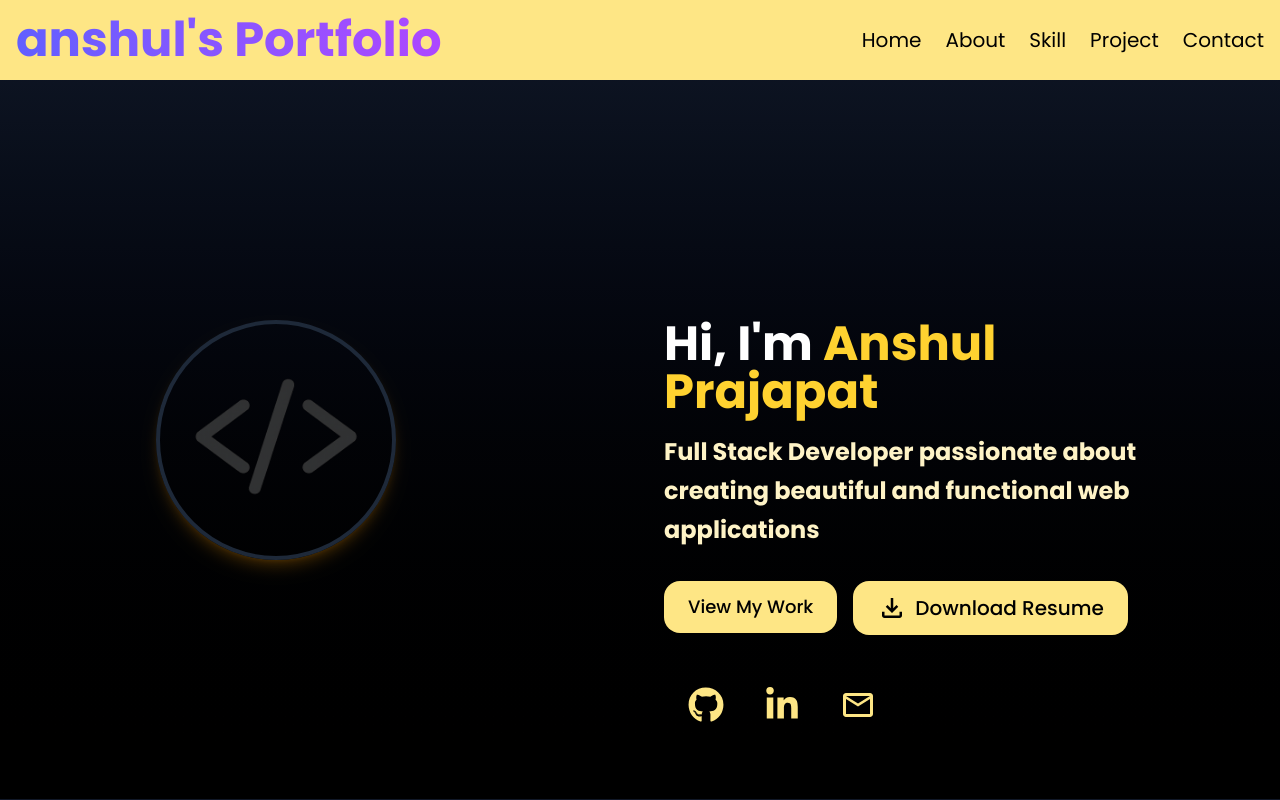
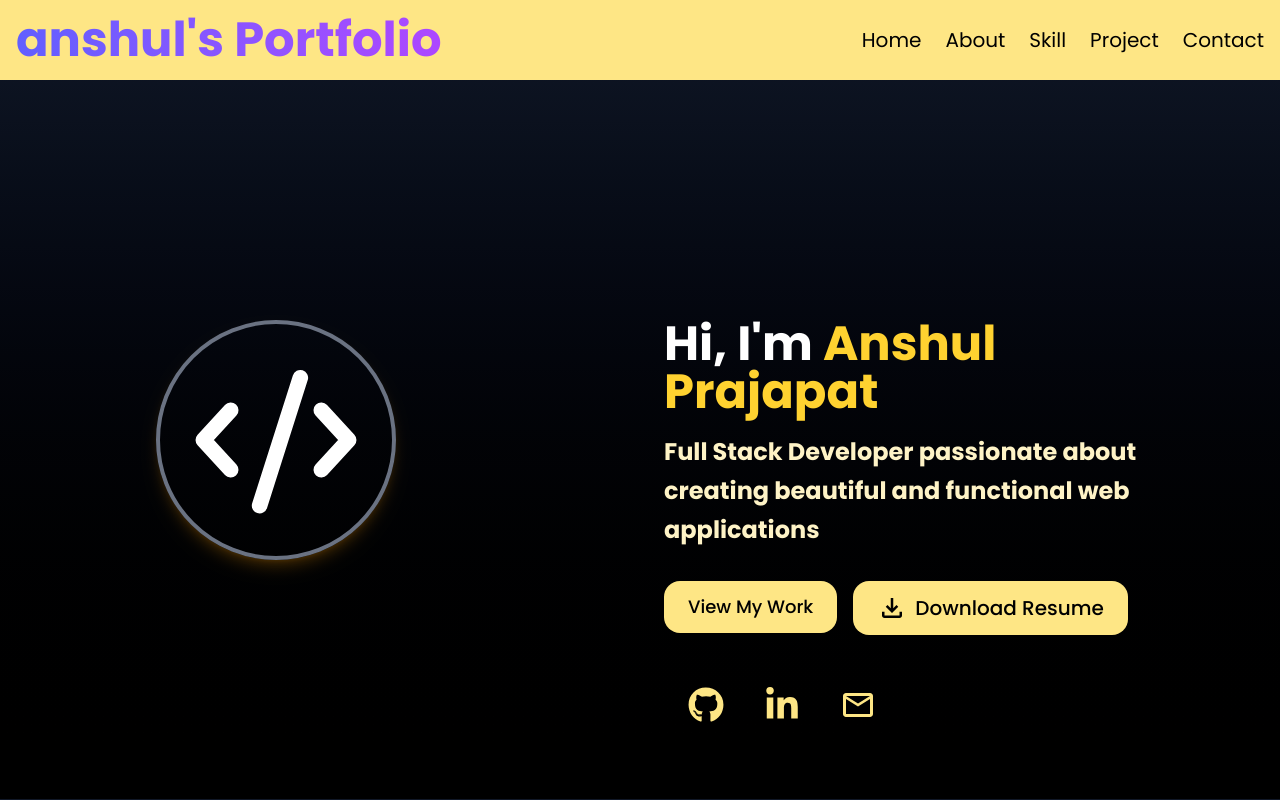
Before and after one commit to Anshul09052004/My-Portfolio, a React (Vite) app: page / in a window 1280 px wide. Shown: the top 800 px of the page. Built offline with nearby package versions, Linux system fonts and the light colour scheme.

Commit message:
minor changes

```diff
--- a/src/Component/Contact.jsx
+++ b/src/Component/Contact.jsx
@@ -1,9 +1,11 @@
 import React, { useState, useRef } from 'react';
 import { MdOutlineMail } from "react-icons/md";
-import { FaGithub, FaLinkedinIn } from "react-icons/fa";
 import emailjs from '@emailjs/browser';
 import { toast } from 'react-toastify';
 import { motion } from 'framer-motion';
+import { FaWhatsapp } from "react-icons/fa";
+import { MdLocationPin } from "react-icons/md";
+import { FaPhone } from "react-icons/fa6";
 
 function Contact() {
   const form = useRef();
@@ -76,25 +78,32 @@ function Contact() {
               I’d love to hear from you.
             </p>
 
-            <div className="space-y-5">
+            <div className="space-y-3">
               <div className="flex items-center gap-3 p-4 rounded-xl bg-white/5 backdrop-blur-md shadow-md hover:scale-105 transition duration-300">
-                <MdOutlineMail className="text-amber-400 text-2xl" />
-                <a href="mailto:anshulprajapat982@gmail.com" className="underline hover:text-amber-300 transition">
+                <span><MdOutlineMail className="text-amber-400 text-2xl" /></span>
+
+                <a href="mailto:anshulprajapat982@gmail.com" className=" hover:text-amber-300 transition">
                   anshulprajapat982@gmail.com
+                </a>
+              </div>
+              <div className="flex items-center gap-3 p-4 rounded-xl bg-white/5 backdrop-blur-md shadow-md hover:scale-105 transition duration-300">
+                <FaPhone className="text-amber-400 text-2xl" />
+                <a href="tel:+919302408167" className=" hover:text-amber-300 transition">
+                  +91 9302408167
                 </a>
               </div>
 
               <div className="flex items-center gap-3 p-4 rounded-xl bg-white/5 backdrop-blur-md shadow-md hover:scale-105 transition duration-300">
-                <FaGithub className="text-amber-400 text-2xl" />
-                <a href="https://github.com/Anshul09052004" target="_blank" rel="noreferrer" className="underline hover:text-amber-300 transition">
-                  github.com/Anshul09052004
-                </a>
+                <MdLocationPin className="text-amber-400 text-2xl" />
+
+                Ujjain, Madhya Pradesh, India
+
               </div>
 
-              <div className="flex items-center gap-3 p-4 rounded-xl bg-white/5 backdrop-blur-md shadow-md hover:scale-105 transition duration-300">
-                <FaLinkedinIn className="text-amber-400 text-2xl" />
-                <a href="https://www.linkedin.com/in/anshul-prajapat/" target="_blank" rel="noreferrer" className="underline hover:text-amber-300 transition">
-                  linkedin.com/in/anshul-prajapat
+              <div className=" flex items-center gap-3 p-4 rounded-xl bg-white/5 backdrop-blur-md shadow-md hover:scale-105 transition duration-300">
+                <FaWhatsapp className="text-amber-400 text-2xl" />
+                <a href="https://web.whatsapp.com/" target="_blank" rel="noreferrer" className="hover:text-amber-300 transition">
+                  Chat on Whatsapp
                 </a>
               </div>
             </div>
--- a/src/Component/Home.jsx
+++ b/src/Component/Home.jsx
@@ -1,10 +1,10 @@
-import HomeImage from '../assets/HomeImage.png'
 import { Link } from 'react-scroll'
 import { FaGithub } from "react-icons/fa";
 import { FaLinkedinIn } from "react-icons/fa";
 import { MdOutlineEmail } from "react-icons/md";
 import { MdOutlineFileDownload } from "react-icons/md";
 import { motion } from 'framer-motion'
+import HomeImage from '../assets/HomeImage.png'
 
 
 function Home() {
@@ -27,12 +27,35 @@ function Home() {
 
                         {/* Left: Profile Image */}
                         <div className="flex md:justify-start w-full md:w-1/2">
-                            <img
-                                className="ml-11 w-48 h-48 text-white fill-white md:w-60 md:h-60 rounded-full shadow-lg shadow-amber-500/20 border-4 border-gray-800 object-cover"
-                                src={HomeImage}
-                                alt="Profile"
-                            />
+                            <svg
+                                xmlns="http://www.w3.org/2000/svg"
+                                viewBox="0 0 1024 1024"
+                                className="ml-11 w-48 h-48 md:w-60 md:h-60 rounded-full shadow-lg shadow-amber-500/20 border-4 border-gray-500 bg-transparent p-4"
+                            >
+                                <g
+                                    fill="none"
+                                    stroke="white"
+                                    strokeWidth="80"
+                                    strokeLinecap="round"
+                                    strokeLinejoin="round"
+                                >
+                                    {/* left chevron shifted left */}
+                                    <path d="M280 360 L140 512 L280 664" />
+
+                                    {/* right chevron shifted right */}
+                                    <path d="M744 360 L884 512 L744 664" />
+
+                                    {/* center slash rotated 45° */}
+                                    <path
+                                        d="M502 170 L566 854"
+                                        transform="rotate(23 512 512)"
+                                    />
+                                </g>
+                            </svg>
                         </div>
+
+
+
 
                         {/* Right: Content */}
                         <div className="text-center md:text-left w-full md:w-1/2 mt-6 md:mt-0">
--- a/src/Component/Project.jsx
+++ b/src/Component/Project.jsx
@@ -1,5 +1,5 @@
 import { useState } from "react";
-import HomeImage from '../assets/HomeImage.png'
+import AboutImage from "../assets/AboutImage.png";
 import { motion } from "framer-motion";
 
 function Project() {
@@ -40,7 +40,7 @@ function Project() {
           >
             <img
               className="h-full w-full object-cover object-center"
-              src={HomeImage}
+              src={AboutImage}
               alt="image"
             />
             <div
```
